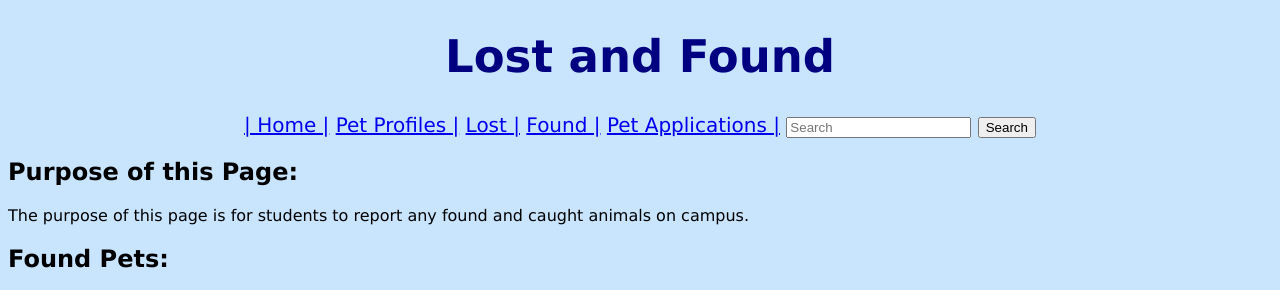
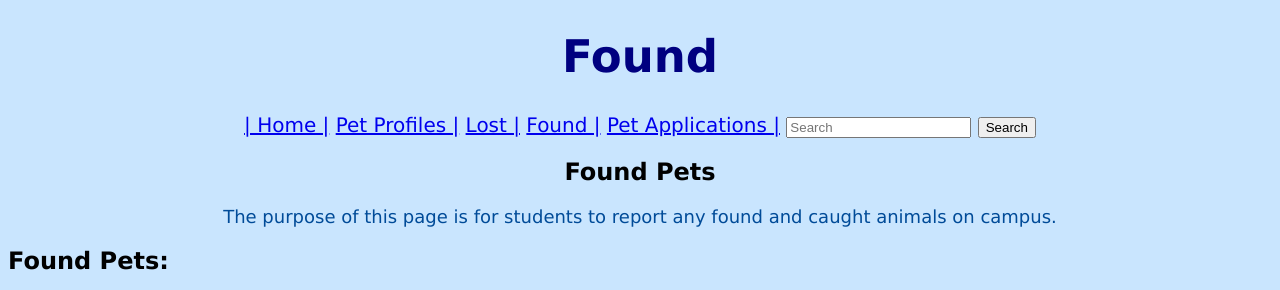
Before and after one commit to alhussainia/WebDevProject, a PHP site: page /found.php in a window 1280 px wide. Shown: the top 290 px of the page. Run offline with PHP 8.4, Linux system fonts and the light colour scheme.

Commit message:
Edited found page to look like pet profiles page

```diff
--- a/src/found.php
+++ b/src/found.php
@@ -6,7 +6,7 @@
     <meta http-equiv="X-UA-Compatible" content="IE=edge">
     <meta name="viewport" content="width=device-width, initial-scale=1.0">
     <link rel="stylesheet" type="text/css" href="css/styles.css">
-    <h1>Lost and Found </h1>
+    <h1 style= "text-align: center">Found</h1>
 </head>
 
 <body>
@@ -14,8 +14,8 @@
     <?PHP require("navbar.php");?>
 
     <div>
-        <h2> Purpose of this Page: </h2>
-        <p> The purpose of this page is for students to report any found and caught animals on campus.</p>
+        <h2 style="text-align: center">Found Pets</h2>
+        <p style="text-align: center; font-size: 18px; color: #004B98;">The purpose of this page is for students to report any found and caught animals on campus.</p>
 
 
         <div>
```
